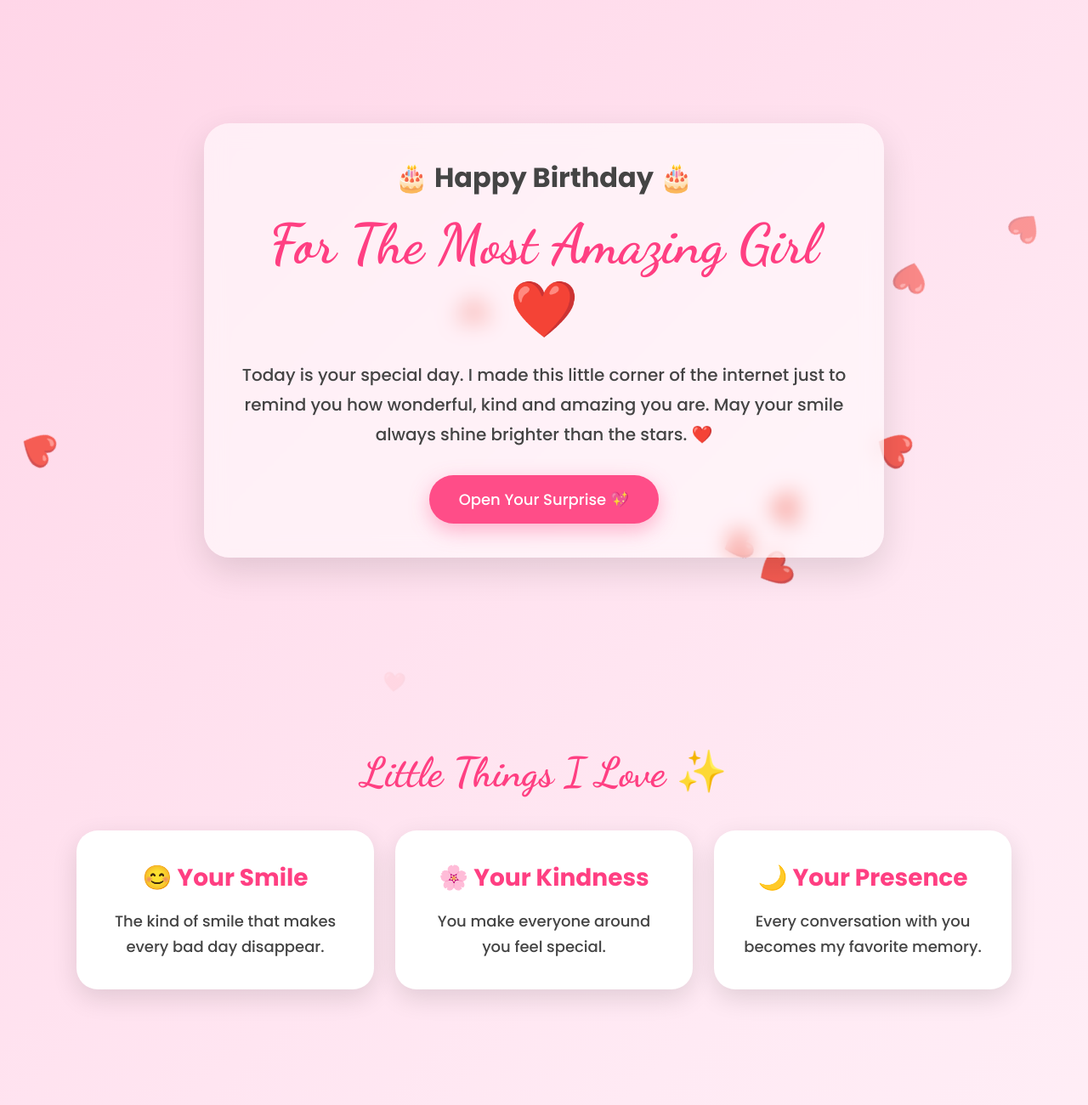
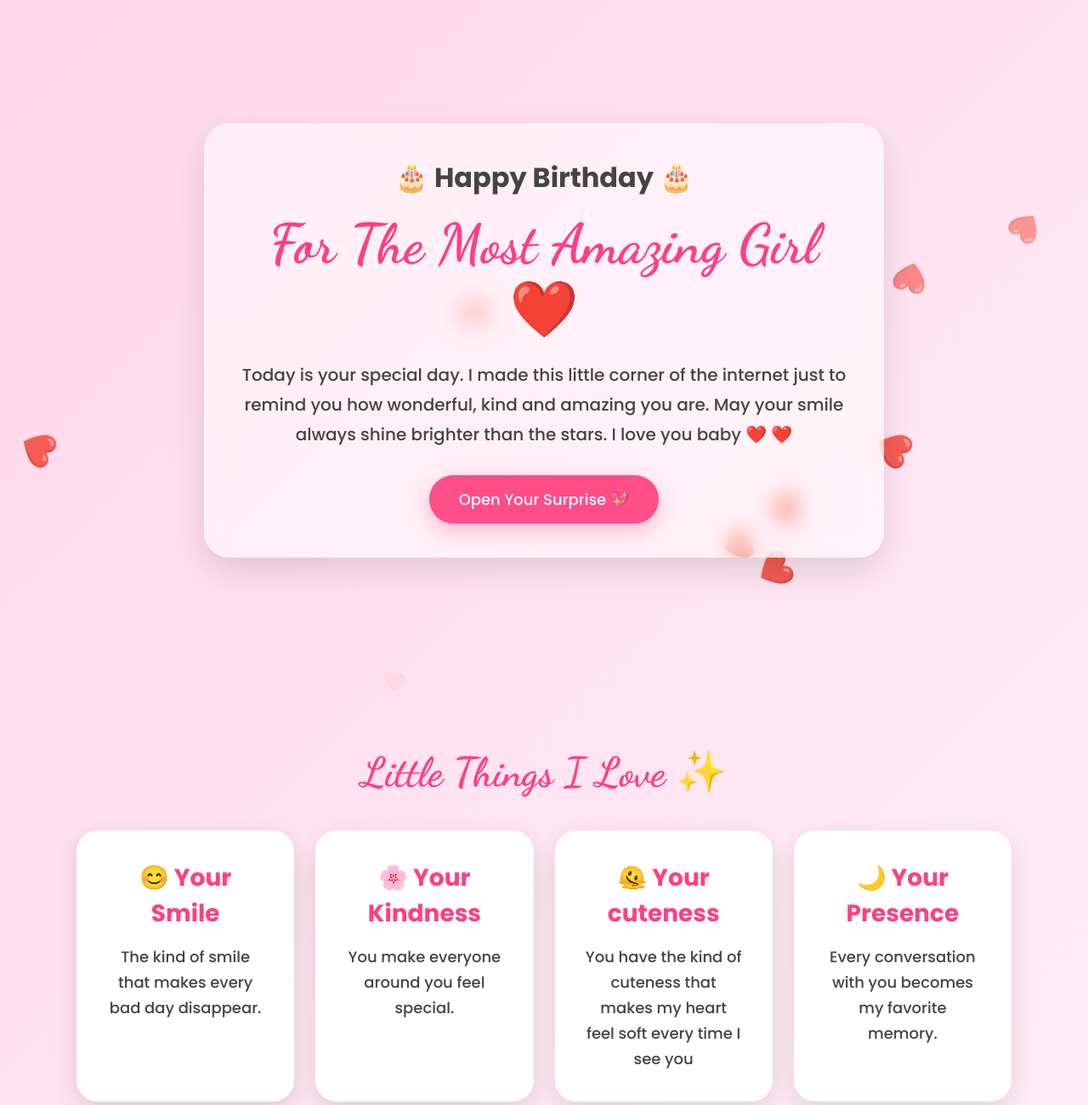
Before and after one commit to sumeshmahendru07/Happy-Bday, a plain HTML site: page index.html in a window 1280 px wide. Shown: the top 1300 px of the page at 85% size. Drawn offline with Linux system fonts and the light colour scheme.

Commit message:
Revise new

```diff
--- a/index.html
+++ b/index.html
@@ -32,7 +32,7 @@ Today is your special day.
 
 I made this little corner of the internet just to remind you how wonderful, kind and amazing you are.
 
-May your smile always shine brighter than the stars.
+May your smile always shine brighter than the stars. I love you baby ❤️
 
 ❤️
 
@@ -84,6 +84,18 @@ You make everyone around you feel special.
 
 <div class="card">
 
+<h3>🫠 Your cuteness</h3>
+
+<p>
+
+You have the kind of cuteness that makes my heart feel soft every time I see you
+
+</p>
+
+</div>
+
+<div class="card">
+
 <h3>🌙 Your Presence</h3>
 
 <p>
@@ -120,7 +132,7 @@ Never stop smiling because your smile can brighten even the darkest day.
 
 I feel so blessed to have you in my life.
 
-You are the best person i met in my life.
+You are the best person I ever met in my life.
 
 I love you baby ❤️
 
@@ -170,7 +182,7 @@ Open Gift 💝
 
 <h1>
 
-🎉 Happy Birthday 🎉
+🎉 Happy Birthday Princess 🎉
 
 </h1>
 
```
